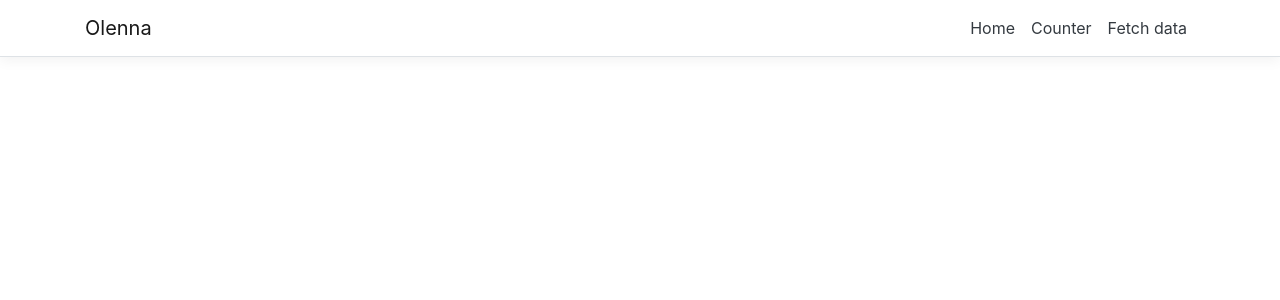
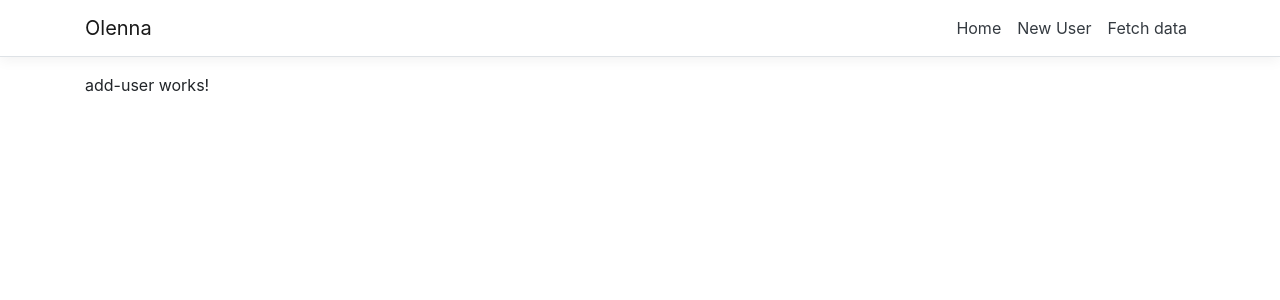
Before and after one commit to lucasluizss/Olenna, an Angular app: page /add-user in a window 1280 px wide. Before the commit this address led to /. Shown: the top 300 px of the page. Built offline with nearby package versions, Linux system fonts and the light colour scheme.

Commit message:
Fixing components and adding new ones

```diff
--- a/src/app/components/nav-menu/nav-menu.component.html
+++ b/src/app/components/nav-menu/nav-menu.component.html
@@ -12,7 +12,7 @@
             <a class="nav-link text-dark" [routerLink]='["/"]'>Home</a>
           </li>
           <li class="nav-item" [routerLinkActive]='["link-active"]'>
-            <a class="nav-link text-dark" [routerLink]='["/"]'>Counter</a>
+            <a class="nav-link text-dark" [routerLink]='["/add-user"]'>New User</a>
           </li>
           <li class="nav-item" [routerLinkActive]='["link-active"]'>
             <a class="nav-link text-dark" [routerLink]='["/"]'>Fetch data</a>
--- /dev/null
+++ b/src/app/components/user/add-user/add-user.component.html
@@ -0,0 +1 @@
+<p>add-user works!</p>
--- /dev/null
+++ b/src/app/components/user/add-user/add-user.component.ts
@@ -0,0 +1,15 @@
+import { Component, OnInit } from '@angular/core';
+
+@Component({
+	selector: 'app-add-user',
+	templateUrl: './add-user.component.html',
+	styleUrls: ['./add-user.component.css']
+})
+export class AddUserComponent implements OnInit {
+
+	constructor() { }
+
+	ngOnInit(): void {
+	}
+
+}
--- a/src/index.html
+++ b/src/index.html
@@ -9,6 +9,6 @@
   <link rel="icon" type="image/x-icon" href="favicon.ico">
 </head>
 <body>
-  <app-root></app-root>
+  <app-root>Loading</app-root>
 </body>
 </html>
```
Also changed, not shown: src/app/app.module.ts (+5 -3 lines), src/app/app.server.module.ts (deleted, +0 -11 lines), src/polyfills.ts (+38 -21 lines), src/app/components/user/add-user/add-user.component.css (added), src/tsconfig.server.json (renamed from tsconfig.server.json), 1 other file (tests, documents, lock files or other folders).
